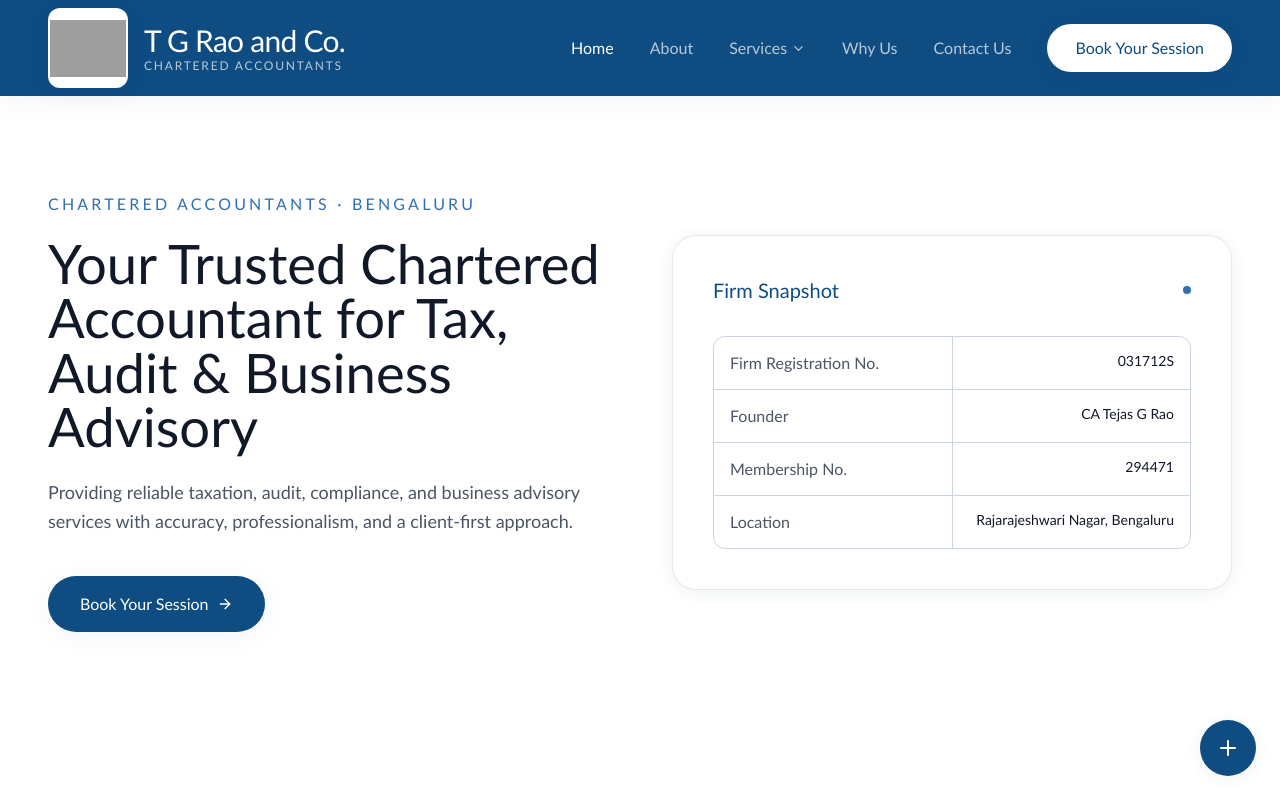
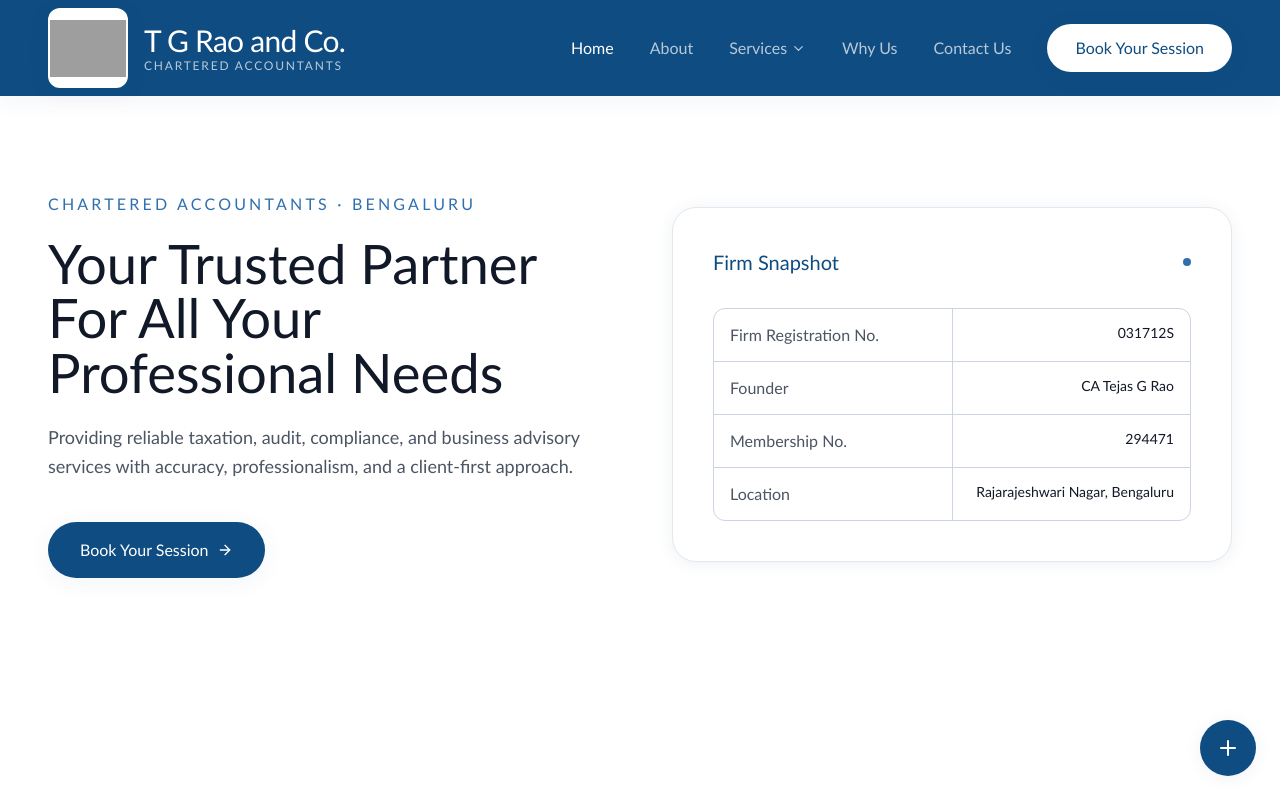
Before and after one commit to tharunn08/tgrao-website, a React (Vite) app: page / in a window 1280 px wide. Shown: the top 800 px of the page. Built offline with nearby package versions, Linux system fonts and the light colour scheme; grey boxes are pictures that could not be loaded.

Commit message:
Update Hero.jsx

```diff
--- a/src/components/Hero.jsx
+++ b/src/components/Hero.jsx
@@ -32,7 +32,7 @@ export default function Hero() {
             custom={1}
             className="font-heading text-4xl sm:text-5xl lg:text-[3.4rem] leading-[1.15] text-textPrimary mb-6"
           >
-            Your Trusted Chartered Accountant for Tax, Audit &amp; Business Advisory
+            Your Trusted Partner For All Your Professional Needs
           </motion.h1>
           <motion.p
             initial="hidden"
```
